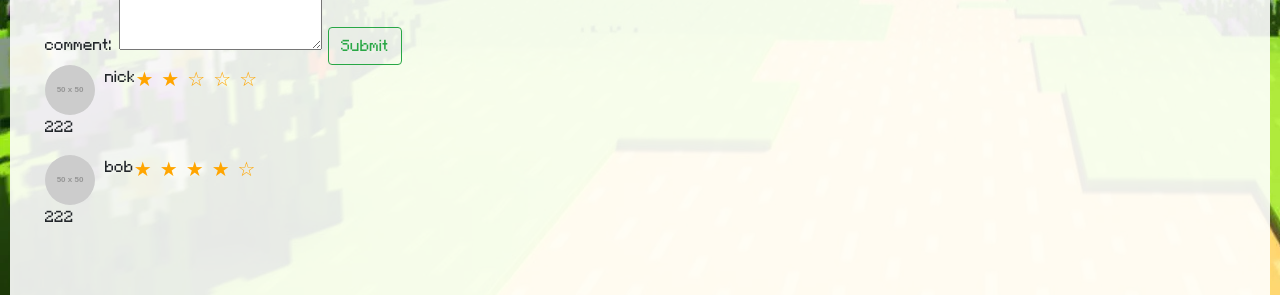
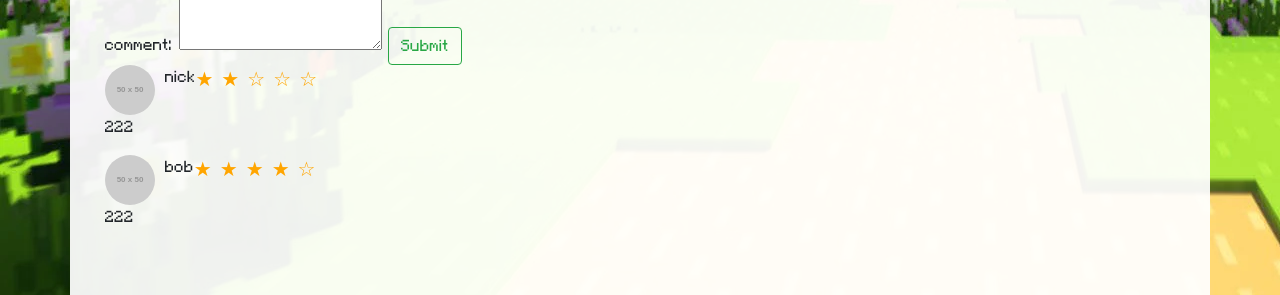
Before and after one commit to Enderman7781/Enderman7781.github.io, a plain HTML site: page Commodity.html in a window 1280 px wide. Shown: the part 545-840 px from the top of the page. Drawn offline with nearby package versions, Linux system fonts and the light colour scheme; placeholder pictures from the web are drawn by us.

Commit message:
Update Commodity.html

```diff
--- a/Commodity.html
+++ b/Commodity.html
@@ -8,10 +8,9 @@
 		integrity="sha384-Gn5384xqQ1aoWXA+058RXPxPg6fy4IWvTNh0E263XmFcJlSAwiGgFAW/dAiS6JXm" crossorigin="anonymous">
 	<link rel="stylesheet" href="./main.css">
 	<style>
-		body {
+		body{
 			background-image: url(img/villiage.jpg);
 		}
-
 		.interface {
 			margin: 0 10px;
 			padding: 50px;
@@ -141,7 +140,7 @@
 			}
 		</script>
 	</div>
-	<div class="interface">
+	<div class="container" style="padding: 50px; background-color: #ffffffee;" >
 		<div class="row">
 			<div class="col-sm-6">
 				<img src="https://via.placeholder.com/300x300">
```
